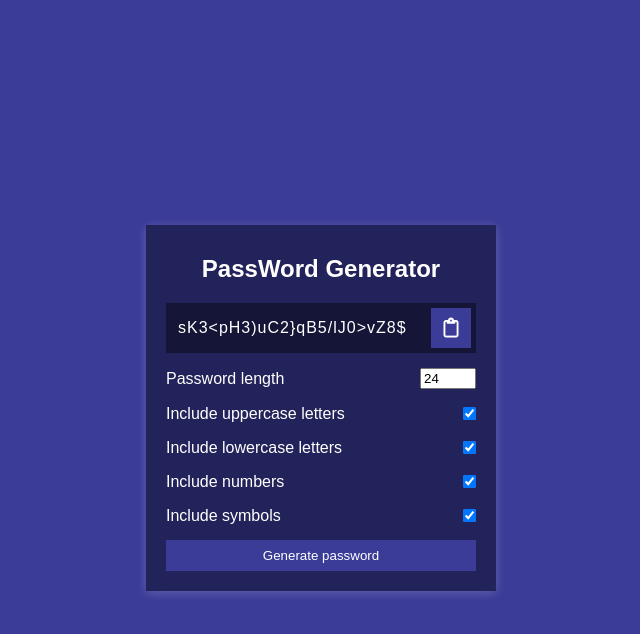
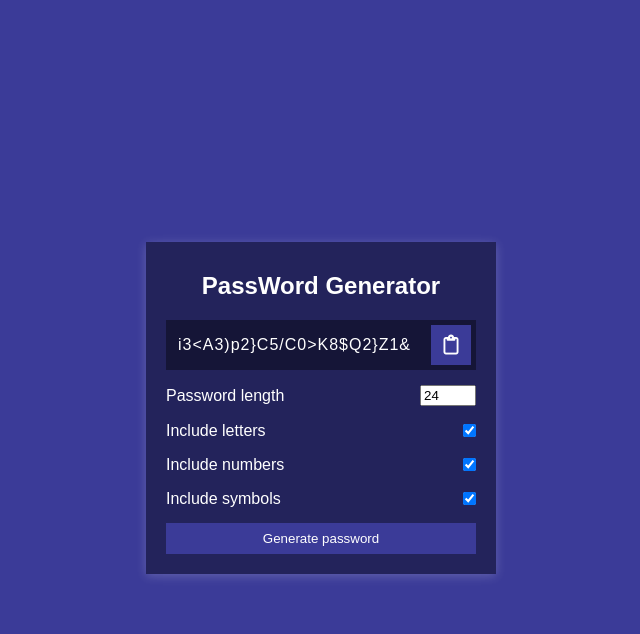
Before and after one commit to sisko81/password-generator, a plain HTML site: page index.html in a window 1280 px wide. Both pictures are taken after a click on the button "Generate password". Shown: the whole page, without its empty margins (319-959 px from the left). Drawn offline with Linux system fonts and the light colour scheme.

Commit message:
Changed uppercase and lowercase function to just one function

```diff
--- a/app.js
+++ b/app.js
@@ -1,16 +1,14 @@
 //DOM elements.
 const resultEl = document.getElementById('result');
 const lengthEl = document.getElementById('length');
-const uppercaseEl = document.getElementById('uppercase');
-const lowercaseEl = document.getElementById('lowercase');
+const alphabetEl = document.getElementById('alphabet');
 const numbersEl = document.getElementById('numbers');
 const symbolsEl = document.getElementById('symbols');
 const generateEl = document.getElementById('generate');
 const clipboardEl = document.getElementById('clipboard');
 
 const randomFunc = {
-    lower: getRandomLower,
-    upper: getRandomUpper,
+    alphabet: getRandomAlphabet,
     number: getRandomNumber,
     symbol: getRandomSymbol
 };
@@ -18,14 +16,12 @@ const randomFunc = {
 //generate event listen
 generateEl.addEventListener('click', () => {
     const length = +lengthEl.value;
-    const hasLower = lowercaseEl.checked;
-    const hasUpper = uppercaseEl.checked;
+    const hasAlpha = alphabetEl.checked;
     const hasNumber = numbersEl.checked;
     const hasSymbols = symbolsEl.checked;
 
     resultEl.innerText = generatePassword(
-        hasLower,
-        hasUpper,
+        hasAlpha,
         hasNumber,
         hasSymbols,
         length
@@ -51,7 +47,7 @@ clipboardEl.addEventListener('click', () => {
 })
 
 //Generate password function.
-function generatePassword(lower, upper, number, symbol, length ) {
+function generatePassword(alphabet, number, symbol, length ) {
     // 1. Init password variable.
     // 2. Filter out unchecked typed.
     // 3. Loop over length and call generator function for each type.
@@ -59,11 +55,11 @@ function generatePassword(lower, upper, number, symbol, length ) {
 
     let generatedPassword = '';
 
-    const typesCount = lower + upper + number + symbol;
+    const typesCount = alphabet + number + symbol;
 
     //console.log('typesCount: ', typesCount);
 
-    const typesArray = [{lower}, {upper}, {number}, {symbol}].filter
+    const typesArray = [{alphabet}, {number}, {symbol}].filter
     (
       item => Object.values(item)[0]
     );
@@ -90,21 +86,15 @@ function generatePassword(lower, upper, number, symbol, length ) {
 
 //Generator function.
 
-function getRandomLower() {
-    return String.fromCharCode(Math.floor(Math.random() * 26) + 97)
+function getRandomAlphabet() {
+    const alphabets = 'abcdefghijklmnopqrstuvwxyzABCDEFGHIJKLMNOPQRSTUVWXYZ';
+    return alphabets[Math.floor(Math.random()* alphabets.length)]
 }
-
-
-function getRandomUpper() {
-    return String.fromCharCode(Math.floor(Math.random() * 26) + 65)
-}
-
 
 function getRandomNumber() {
     return String.fromCharCode(Math.floor(Math.random() * 10) + 48)
 }
 
-
 function getRandomSymbol() {
     const symbols = '?!@#$%^&*()_ \|-{}[]<>/,.';
     return symbols[Math.floor(Math.random() * symbols.length)]
--- a/index.html
+++ b/index.html
@@ -26,13 +26,10 @@
           <input type="number" id="length" min="4" max="24" value="24"/>
         </div>
         <div class="setting">
-          <label for="uppercase">Include uppercase letters</label>
-          <input type="checkbox" id="uppercase" checked />
+          <label for="alphabet">Include letters</label>
+          <input type="checkbox" id="alphabet" checked />
         </div>
-        <div class="setting">
-          <label for="lowercase">Include lowercase letters</label>
-          <input type="checkbox" id="lowercase" checked>
-        </div>
+
         <div class="setting">
           <label for="numbers">Include numbers</label>
           <input type="checkbox" id="numbers" checked>
```
